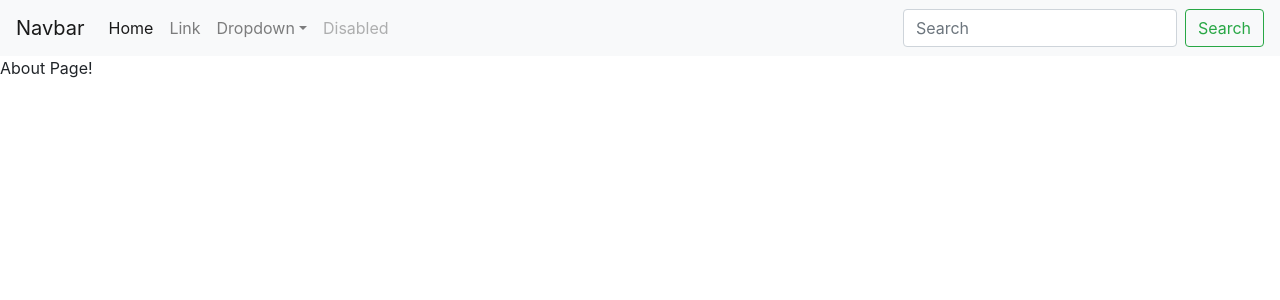
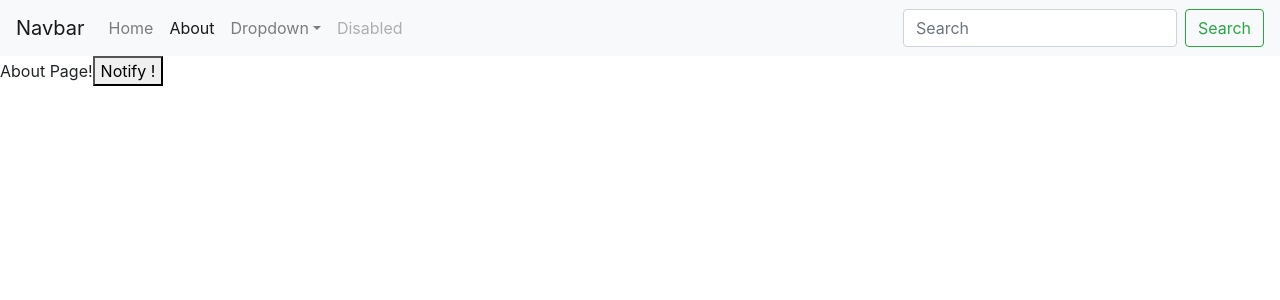
Before and after one commit to NahomKibreab/covid19-react-project, a React (Create React App) app: page /about in a window 1280 px wide. Shown: the top 300 px of the page. Built offline with nearby package versions, Linux system fonts and the light colour scheme.

Commit message:
Added React toastify

```diff
--- a/package.json
+++ b/package.json
@@ -12,7 +12,8 @@
     "react": "^16.13.1",
     "react-dom": "^16.13.1",
     "react-router-dom": "^5.1.2",
-    "react-scripts": "3.4.1"
+    "react-scripts": "3.4.1",
+    "react-toastify": "^5.5.0"
   },
   "scripts": {
     "start": "react-scripts start",
--- a/src/component/About.jsx
+++ b/src/component/About.jsx
@@ -1,8 +1,16 @@
 import React, { Component } from "react";
+import { ToastContainer, toast } from "react-toastify";
 class About extends Component {
   state = {};
+  notify = () => toast("Wow so easy !");
   render() {
-    return <div>About Page!</div>;
+    return (
+      <div>
+        About Page!
+        <button onClick={this.notify}>Notify !</button>
+        <ToastContainer />
+      </div>
+    );
   }
 }
 
--- a/src/component/Navigation.jsx
+++ b/src/component/Navigation.jsx
@@ -1,4 +1,5 @@
 import React from "react";
+import { NavLink } from "react-router-dom";
 const Navigation = () => {
   return (
     <div>
@@ -20,15 +21,16 @@ const Navigation = () => {
 
         <div className="collapse navbar-collapse" id="navbarSupportedContent">
           <ul className="navbar-nav mr-auto">
-            <li className="nav-item active">
-              <a className="nav-link" href="#">
-                Home <span className="sr-only">(current)</span>
-              </a>
+            <li className="nav-item">
+              <NavLink className="nav-link" exact to="/">
+                Home
+                {/* Home <span className="sr-only">(current)</span> */}
+              </NavLink>
             </li>
             <li className="nav-item">
-              <a className="nav-link" href="#">
-                Link
-              </a>
+              <NavLink className="nav-link" to="/About">
+                About
+              </NavLink>
             </li>
             <li className="nav-item dropdown">
               <a
--- a/src/index.js
+++ b/src/index.js
@@ -6,6 +6,7 @@ import * as serviceWorker from "./serviceWorker";
 import "bootstrap/dist/css/bootstrap.min.css";
 import "bootstrap/dist/js/bootstrap.min.js";
 import "jquery/dist/jquery.min.js";
+import "react-toastify/dist/ReactToastify.css";
 import { BrowserRouter } from "react-router-dom";
 
 ReactDOM.render(
```
Also changed, not shown: 1 other file (tests, documents, lock files or other folders).
